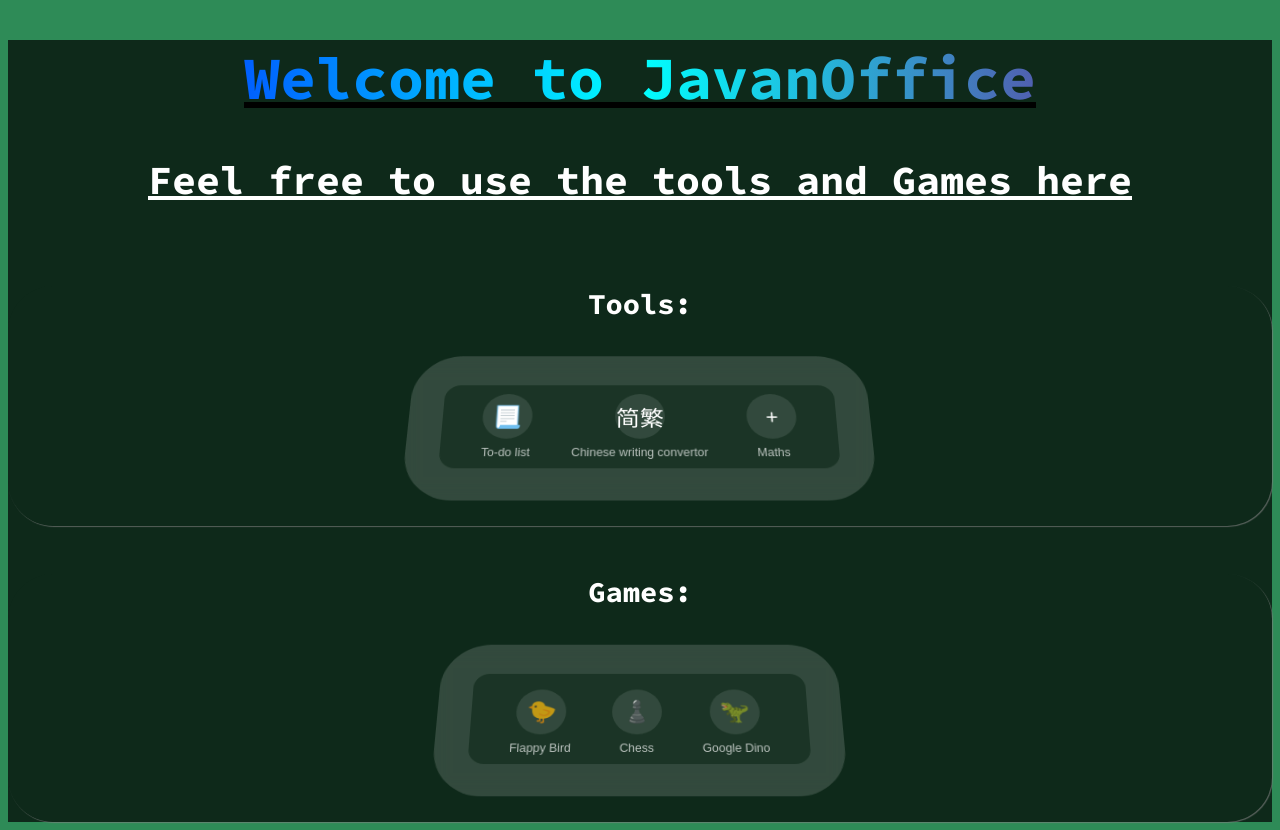
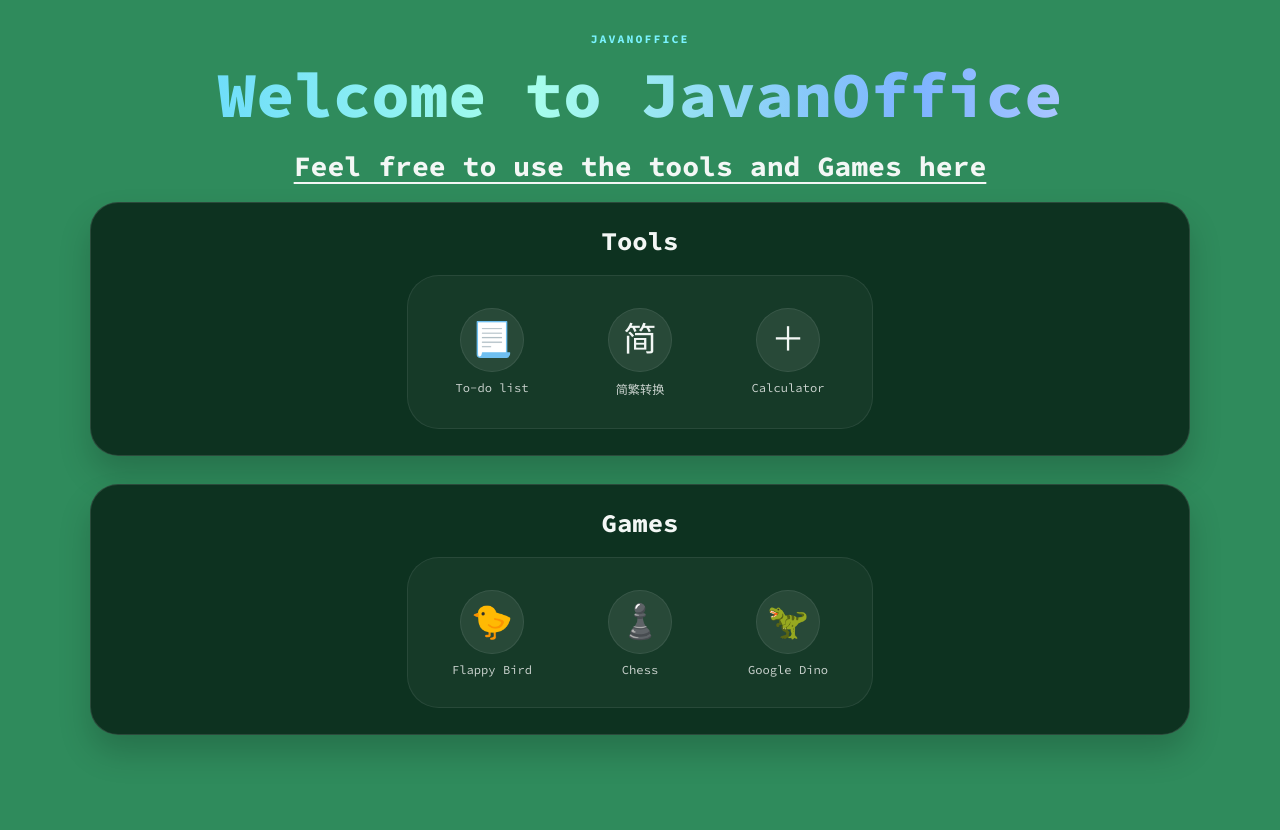
Before and after one commit to 4SyncStrider/JavanOffice, a plain HTML site: page index.html in a window 1280 px wide. After the commit the page ends 800 px from the top, so only its background shows below. Drawn offline with Linux system fonts and the light colour scheme.

Commit message:
Basic Draft of JavanOffice Completed

```diff
--- a/index.html
+++ b/index.html
@@ -11,49 +11,58 @@
   <title>JavanOffice</title>
 </head>
 <body>
-    <header>
-        <h1 id="FadeinTitle" style="text-decoration: underline; color: white">Welcome to JavanOffice</h1>
+  <div class="page-shell">
+    <header class="masthead">
+      <p class="eyebrow">JAVANOFFICE</p>
+      <h1 id="FadeinTitle">Welcome to JavanOffice</h1>
       <h2>Feel free to use the tools and Games here</h2>
     </header>
-    <br>
-    <section id="tools">
-        <h1 style="text-align: center; color: white;">Tools:</h1>
+
+    <main class="menu-grid">
+      <section id="tools" class="menu-panel">
+        <h3>Tools</h3>
         <div class="dock-container">
           <ul class="dock">
             <li>
-          <div class="icon" id="todo">📃</div>
+              <a class="nav-link" href="Tools/to-do/index.html">
+                <span class="icon" aria-hidden="true">📃</span>
                 <span>To-do list</span>
+              </a>
             </li>
             <li>
-          <div class="icon" id="华">简繁</div>
-          <span>Chinese writing convertor</span>
+              <a class="nav-link" href="Tools/简体繁体/index.html">
+                <span class="icon" aria-hidden="true">简</span>
+                <span>简繁转换</span>
+              </a>
             </li>
             <li>
-          <div class="icon" id="math">+</div>
-          <span>Maths</span>
+              <a class="nav-link" href="Tools/Math_formula_properties/index.html">
+                <span class="icon" aria-hidden="true">＋</span>
+                <span>Calculator</span>
+              </a>
             </li>
           </ul>
         </div>
       </section>
-    <br>
-    <section id="games">
-        <h1 style="text-align: center; color: white;">Games:</h1>
+
+      <section id="games" class="menu-panel">
+        <h3>Games</h3>
         <div class="dock-container">
           <ul class="dock">
             <li>
-          <a class="game-link" id="Flappy-bird" href="GAmes/Flappy-bird/index.html">
+              <a class="nav-link game-link" id="Flappy-bird" href="GAmes/Flappy-bird/index.html">
                 <span class="icon" aria-hidden="true">🐤</span>
                 <span>Flappy Bird</span>
               </a>
             </li>
             <li>
-          <a class="game-link" id="Chess" href="GAmes/Chess/index.html">
+              <a class="nav-link game-link" id="Chess" href="GAmes/Chess/index.html">
                 <span class="icon" aria-hidden="true">♟️</span>
                 <span>Chess</span>
               </a>
             </li>
             <li>
-          <a class="game-link" id="Dino" href="GAmes/Google_dino/index.html">
+              <a class="nav-link game-link" id="Dino" href="GAmes/Google_dino/index.html">
                 <span class="icon" aria-hidden="true">🦖</span>
                 <span>Google Dino</span>
               </a>
@@ -61,6 +70,9 @@
           </ul>
         </div>
       </section>
+    </main>
+  </div>
+
   <script type="module" src="menu/menu.js"></script>
 </body>
 </html>
--- a/menu/menu.css
+++ b/menu/menu.css
@@ -1,194 +1,191 @@
-
-header{
-    text-align: center;
-    text-decoration: underline;
-}
-html, body {
-    background-color: seagreen;
-}
-body {
-    background-color: hsla(0, 0%, 0%, 0.702);
-    font-family: "Source Code Pro", Verdana, Geneva, Tahoma, sans-serif;
-    font-size: larger;
-    overflow: auto;
+:root {
+  --page-bg: #2f8b5c;
+  --panel-bg: #0b2b1c;
+  --panel-alt: #304b3d;
+  --panel-inner: #193a2b;
+  --border-soft: rgba(255, 255, 255, 0.12);
+  --text-main: #f3f7f5;
+  --text-muted: rgba(255, 255, 255, 0.78);
+  --highlight: #7af3ff;
 }
 
-
-section {
-    box-shadow: 1px 1px 1px hsla(0, 0%, 50%, 0.625);
-    border-radius: 45px;
-    border: thick, black;
+* {
+  box-sizing: border-box;
 }
 
+html, body {
+  margin: 0;
+  min-height: 100%;
+  background: var(--page-bg);
+  color: var(--text-main);
+  font-family: "Source Code Pro", "Segoe UI", sans-serif;
+}
+
+body {
+  min-height: 100vh;
+  display: flex;
+  justify-content: center;
+  padding: 32px 18px 42px;
+}
+
+.page-shell {
+  width: min(1100px, 100%);
+}
+
+.masthead {
+  text-align: center;
+  margin-bottom: 18px;
+}
+
+.eyebrow {
+  margin: 0 0 8px;
+  letter-spacing: 0.18em;
+  font-size: 0.72rem;
+  color: var(--highlight);
+  font-weight: 700;
+}
 
 #FadeinTitle {
-    font-size: 60px;
-    font-weight: bold;
-    text-align: center;
-
-    /* ===== Multi-colour Placeholder ===== */
-    background: linear-gradient(
-        90deg,
-        Blue,
-        cyan,
-        purple
-    );
-
-    background-clip: text;
-    -webkit-background-clip: text;
-
-    color: transparent;
-    -webkit-text-fill-color: transparent;
-
-    /* Fade in when page loads */
-    opacity: 0;
-    animation: fadeIn 1.5s ease forwards;
-}
-
-
-
-@keyframes fadeIn {
-    from {
-        opacity: 0;
-        transform: translateY(20px); /* Optional: starts slightly lower */
-    }
-
-    to {
-        opacity: 1;
-        transform: translateY(0);
-    }
+  margin: 0;
+  font-size: clamp(2.2rem, 5vw, 4rem);
+  font-weight: 800;
+  text-align: center;
+  background: linear-gradient(90deg, #58d0ff, #a7ffec 40%, #7cb3ff 75%, #d1d7ff);
+  background-clip: text;
+  -webkit-background-clip: text;
+  color: transparent;
+  -webkit-text-fill-color: transparent;
+  text-decoration: underline;
+  text-underline-offset: 8px;
+  opacity: 0;
+  animation: fadeIn 1.2s ease forwards;
 }
 
 h2 {
-    font-size: 40px;
-    color: white;
-    text-decoration: underline;
+  margin: 14px 0 0;
+  font-size: clamp(1.1rem, 2.2vw, 2.1rem);
+  color: var(--text-main);
+  text-decoration: underline;
+  text-underline-offset: 6px;
 }
 
+.menu-grid {
+  display: grid;
+  gap: 28px;
+}
+
+.menu-panel {
+  background: rgba(11, 43, 28, 0.92);
+  border: 1px solid var(--border-soft);
+  border-radius: 28px;
+  box-shadow: 0 18px 32px rgba(0, 0, 0, 0.18);
+  padding: 22px 18px 26px;
+}
+
+.menu-panel h3 {
+  margin: 0 0 18px;
+  text-align: center;
+  color: var(--text-main);
+  font-size: clamp(1.3rem, 2vw, 2rem);
+}
 
 .dock-container {
-  /* Enables 3D space rendering */
-  perspective: 1000px;
-  padding-bottom: 20px;
   display: flex;
   justify-content: center;
   align-items: center;
 }
 
 .dock {
+  list-style: none;
+  padding: 18px 24px;
+  margin: 0;
   display: flex;
-  list-style: none;
-  padding: 10px 40px;
-  margin: 0;
-  gap: 40px;
-  background: rgba(255, 255, 255, 0.05);
-  backdrop-filter: blur(10px);
-  border-radius: 50px;
-  border: 34px solid rgba(255, 255, 255, 0.1);
-
-  /* Rotates the dock slightly backward to create the horizon curve */
-  transform: rotateX(25deg);
-  transform-style: preserve-3d;
+  flex-wrap: wrap;
+  justify-content: center;
+  gap: 28px;
+  background: rgba(255, 255, 255, 0.04);
+  border: 1px solid rgba(255, 255, 255, 0.08);
+  border-radius: 32px;
 }
 
 .dock li {
+  list-style: none;
+}
+
+.nav-link {
   display: flex;
   flex-direction: column;
   align-items: center;
-  position: relative;
-  cursor: pointer;
+  justify-content: center;
+  min-width: 120px;
+  gap: 8px;
+  padding: 14px 10px 12px;
+  color: var(--text-main);
+  text-decoration: none;
+  border-radius: 18px;
+  transition: transform 0.18s ease, box-shadow 0.18s ease, background 0.18s ease;
 }
 
-.game-link {
-  display: flex;
-  flex-direction: column;
-  align-items: center;
-  color: inherit;
-  text-decoration: none;
+.nav-link:hover,
+.nav-link:focus-visible {
+  transform: translateY(-4px);
+  background: rgba(255, 255, 255, 0.06);
+  box-shadow: 0 12px 20px rgba(0, 0, 0, 0.14);
+  outline: none;
 }
 
-.game-link:focus-visible {
-  outline: 2px solid white;
-  outline-offset: 6px;
-  border-radius: 8px;
-}
-
-.dock .icon {
-  width: 50px;
-  height: 50px;
+.nav-link .icon {
+  width: 64px;
+  height: 64px;
+  display: flex;
+  align-items: center;
+  justify-content: center;
   border-radius: 50%;
-  background: rgba(255, 255, 255, 0.1);
-  display: flex;
-  justify-content: center;
-  align-items: center;
-  font-size: 24px;
+  background: rgba(255, 255, 255, 0.08);
+  border: 1px solid rgba(255, 255, 255, 0.08);
+  font-size: clamp(1.6rem, 3vw, 2.1rem);
+  line-height: 1;
   transition: transform 0.2s ease, background 0.2s ease;
 }
 
-/* Subtle label below the icon */
-.dock li span {
-  font-family: sans-serif;
-  color: rgba(255, 255, 255, 0.7);
-  font-size: 12px;
-  margin-top: 8px;
-  pointer-events: none;
+.nav-link:hover .icon,
+.nav-link:focus-visible .icon {
+  transform: scale(1.12);
+  background: rgba(122, 243, 255, 0.12);
 }
 
-.dock li:hover .icon {
-  transform: scale(1.2) translateY(-10px);
-  background: rgba(255, 255, 255, 0.2);
+.nav-link span:last-child {
+  color: var(--text-muted);
+  font-size: 0.76rem;
+  text-align: center;
 }
 
-.dock1{
-  display: flex;
-  list-style: none;
-  padding: 10px 40px;
-  margin: 0;
-  gap: 40px;
-  background: rgba(255, 255, 255, 0.05);
-  backdrop-filter: blur(10px);
-  border-radius: 50px;
-  border: 34px solid rgba(255, 255, 255, 0.1);
-
-  /* Rotates the dock slightly backward to create the horizon curve */
-  transform: rotateX(25deg);
-  transform-style: preserve-3d;
+@keyframes fadeIn {
+  from {
+    opacity: 0;
+    transform: translateY(16px);
+  }
+  to {
+    opacity: 1;
+    transform: translateY(0);
+  }
 }
 
-.dock1 li {
-  display: flex;
-  flex-direction: column;
-  align-items: center;
-  position: relative;
-  cursor: pointer;
+@media (max-width: 620px) {
+  body {
+    padding-inline: 12px;
+  }
+
+  .menu-panel {
+    padding: 18px 12px 20px;
+  }
+
+  .dock {
+    gap: 16px;
+    padding: 14px 12px;
+  }
+
+  .nav-link {
+    min-width: 94px;
+  }
 }
-
-.dock1 .icon {
-  width: 50px;
-  height: 50px;
-  border-radius: 50%;
-  background: rgba(255, 255, 255, 0.1);
-  display: flex;
-  justify-content: center;
-  align-items: center;
-  font-size: 24px;
-  transition: transform 0.2s ease, background 0.2s ease;
-}
-
-/* Subtle label below the icon */
-.dock1 li span {
-  font-family: sans-serif;
-  color: rgba(255, 255, 255, 0.7);
-  font-size: 12px;
-  margin-top: 8px;
-  pointer-events: none;
-}
-
-.dock1 li:hover .icon {
-  transform: scale(1.2) translateY(-10px);
-  background: rgba(255, 255, 255, 0.2);
-}
-
-li{
-  color: white;
-}
--- a/menu/menu.js
+++ b/menu/menu.js
@@ -1,10 +1,19 @@
+/**
+ * Shared menu behaviour for JavanOffice.
+ *
+ * The landing page uses anchor links for each game and tool shortcut. The
+ * logic below keeps navigation predictable and prevents duplicate handling from
+ * any extra click listeners that might be attached to the same element.
+ */
 const gameLinks = document.querySelectorAll(".game-link");
 
 gameLinks.forEach(link => {
-	link.addEventListener("click", event => {
-		if (event.button === 0 && !event.metaKey && !event.ctrlKey && !event.shiftKey && !event.altKey) {
-			event.preventDefault();
-			window.location.href = link.href;
-		}
-	});
+  link.addEventListener("click", event => {
+    const isPlainPrimaryClick = event.button === 0 && !event.metaKey && !event.ctrlKey && !event.shiftKey && !event.altKey;
+
+    if (isPlainPrimaryClick) {
+      event.preventDefault();
+      window.location.href = link.href;
+    }
+  });
 });
```
Also changed, not shown: GAmes/Flappy-bird/style.css (+20 -1 lines), Information/Info.html (+1 -1 lines), README.md (added), 1 other file. Lines whose indentation alone changed are shown as unchanged.
